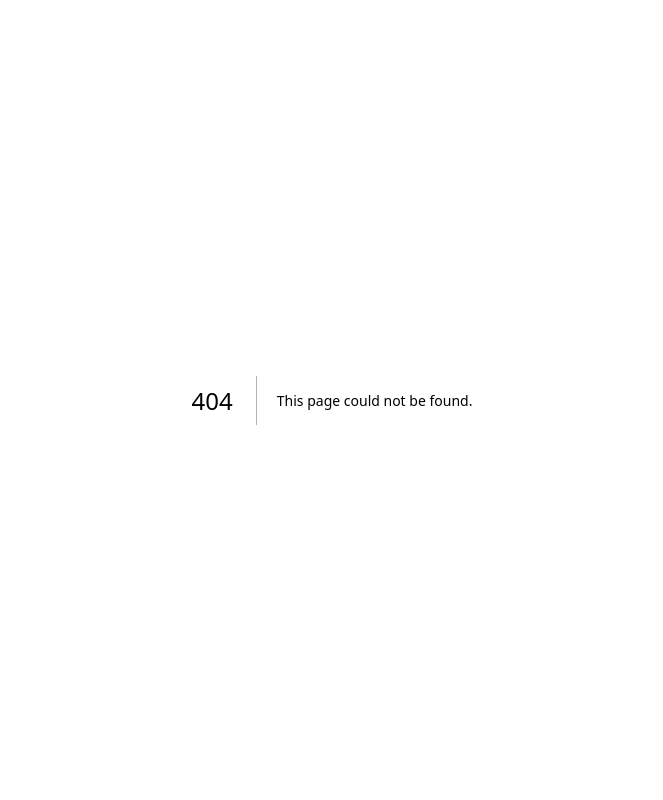
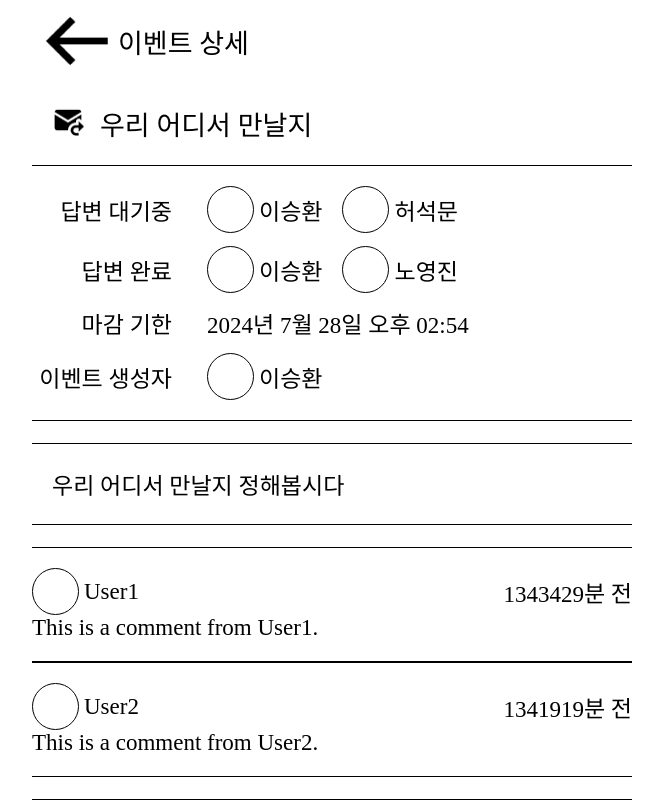
Before and after one commit to soma-baekgu/A-Maker-FE, a Next.js app: page /event/1/reply in a window 1280 px wide. Before the commit this address had no page. Shown: the whole page, without its empty margins (308-971 px from the left). Built offline with nearby package versions, Linux system fonts and the light colour scheme.

Commit message:
feat: 리플라이 이벤트 조회 페이지 ui 구현

```diff
--- /dev/null
+++ b/src/app/event/[id]/reply/page.module.css
@@ -0,0 +1,86 @@
+.page {
+    display: flex;
+    flex-direction: column;
+    overflow: auto;
+    gap: 22px;
+    height:100vh;
+}
+
+.title {
+    display: flex;
+    flex-direction: row;
+    gap: 16px;
+    margin: 0 20px;
+}
+
+.titleText {
+    font-size: 27px;
+}
+
+
+.info {
+    display: flex;
+    flex-direction: column;
+    padding: 0 20px;
+    gap: 13px;
+}
+
+.section {
+    border-top: 1px solid black;
+    border-bottom: 1px solid black;
+    padding: 20px 0;
+}
+
+
+.detailText {
+    font-size: 23px;
+    padding: 23px 20px;
+}
+
+.comment {
+    display: flex;
+    flex-direction: column;
+}
+
+.commentTitle {
+    display: flex;
+    flex-direction: row;
+    align-items: center;
+}
+
+.time {
+    text-align: right;
+    font-size: 23px;
+    flex: 1;
+}
+
+.content {
+    font-size: 23px;
+}
+
+.value {
+    display: flex;
+    flex-direction: row;
+    align-items: center;
+    gap: 35px;
+}
+
+.row {
+    display: flex;
+    flex-direction: row;
+    align-items: center;
+    font-size: 23px;
+    gap: 20px;
+}
+
+.description {
+    text-align: right;
+    width: 140px;
+    font-size: 23px;
+}
+
+.comments{
+    display: flex;
+    flex-direction: column;
+    flex: 1;
+}
--- /dev/null
+++ b/src/app/event/[id]/reply/page.tsx
@@ -0,0 +1,144 @@
+"use client";
+
+import styles from './page.module.css';
+import TopBar2 from "@/app/_component/TopBar2";
+import Image from "next/image";
+import Profile from "@/app/event/_component/Profile";
+import ReplyInput from "@/app/event/_component/ReplyInput";
+
+export default function Page() {
+    const options: Intl.DateTimeFormatOptions = {
+        year: 'numeric',
+        month: 'long',
+        day: 'numeric',
+        hour: '2-digit',
+        minute: '2-digit'
+    };
+
+    const dummy = {
+        "id": 1,
+        "eventTitle": "우리 어디서 만날지",
+        "eventDetails": "우리 어디서 만날지 정해봅시다",
+        "deadLine": "2024-07-28T14:54:43.526Z",
+        "notificationStartTime": "2024-07-28T14:54:43.527Z",
+        "notificationInterval": 15,
+        "eventCreator": {
+            "name": "이승환",
+            "email": "dltmd202@gmail.com",
+            "picture": "http://127.0.0.1/images/default_thumbnail.png"
+        },
+        "finishUser": [
+            {
+                "name": "이승환",
+                "email": "dltmd202@gmail.com",
+                "picture": "http://127.0.0.1/images/default_thumbnail.png"
+            },
+            {
+                "name": "노영진",
+                "email": "dltmd202@gmail.com",
+                "picture": "http://127.0.0.1/images/default_thumbnail.png"
+            }
+        ],
+        "waitingUser": [
+            {
+                "name": "이승환",
+                "email": "dltmd202@gmail.com",
+                "picture": "http://127.0.0.1/images/default_thumbnail.png"
+            },
+            {
+                "name": "허석문",
+                "email": "dltmd202@gmail.com",
+                "picture": "http://127.0.0.1/images/default_thumbnail.png"
+            }
+        ]
+    }
+
+    type Comment = {
+        img: string,
+        name: string,
+        time: Date,
+        content: string
+    }
+
+    const comments: Comment[] = [
+        {
+            img: "http://example.com/image1.png",
+            name: "User1",
+            time: new Date("2022-01-01T10:20:30Z"),
+            content: "This is a comment from User1."
+        },
+        {
+            img: "http://example.com/image2.png",
+            name: "User2",
+            time: new Date("2022-01-02T11:30:45Z"),
+            content: "This is a comment from User2."
+        }
+    ];
+
+    const timeAgo = (date: Date) => {
+        const now = new Date();
+        const diffInMilliseconds = now.getTime() - date.getTime();
+        const diffInMinutes = Math.floor(diffInMilliseconds / (1000 * 60));
+
+        return `${diffInMinutes}분 전`;
+    }
+
+    return (
+        <div className={styles.page}>
+            <TopBar2 title="이벤트 상세"/>
+            <div className={styles.title}>
+                <Image src="/icon/reply.png" alt="reply" width={32} height={32}/>
+                <div className={styles.titleText}>{dummy.eventTitle}</div>
+            </div>
+            <div className={`${styles.section} ${styles.info}`}>
+                <div className={styles.value}>
+                    <div className={styles.description}>답변 대기중</div>
+                    <div className={styles.row}>
+                        {dummy.waitingUser.map((user, index) => (
+                            <Profile key={index} name={user.name} img={user.picture}/>
+                        ))}
+                    </div>
+                </div>
+                <div className={styles.value}>
+                    <div className={styles.description}>답변 완료</div>
+                    <div className={styles.row}>
+                        {dummy.finishUser.map((user, index) => (
+                            <Profile key={index} name={user.name} img={user.picture}/>
+                        ))}
+                    </div>
+                </div>
+
+                <div className={styles.value}>
+                    <div className={styles.description}>마감 기한</div>
+                    <div className={styles.row}>{new Date(dummy.deadLine).toLocaleTimeString('ko-KR', options)}</div>
+                </div>
+
+                <div className={styles.value}>
+                    <div className={styles.description}>이벤트 생성자</div>
+                    <div className={styles.row}>
+                        <Profile name={dummy.eventCreator.name} img={dummy.eventCreator.picture}/>
+                    </div>
+                </div>
+
+            </div>
+            <div className={`${styles.detailText} ${styles.section}`}>{dummy.eventDetails}</div>
+            <div className={styles.comments}>
+                {
+                    comments.map((comment, index) => (
+                        <div key={index} className={`${styles.section} ${styles.comment}`}>
+                            <div className={styles.commentTitle}>
+                                <Profile name={comment.name} img={comment.img}/>
+                                <div className={styles.time}>{timeAgo(comment.time)}</div>
+                            </div>
+                            <div className={styles.content}>{comment.content}</div>
+                        </div>
+                    ))
+                }
+            </div>
+            <ReplyInput onSend={(msg: string) => {
+                console.log(msg);
+            }}/>
+        </div>
+    )
+        ;
+}
--- /dev/null
+++ b/src/app/event/_component/Profile.tsx
@@ -0,0 +1,15 @@
+import styles from './profile.module.css';
+
+type Props = {
+    name: string,
+    img: string
+}
+
+export default function Profile({name, img}: Props) {
+    return (
+        <div className={styles.component}>
+            <div className={styles.profileImg}></div>
+            <div className={styles.profileName}>{name}</div>
+        </div>
+    );
+}
--- /dev/null
+++ b/src/app/event/_component/ReplyInput.tsx
@@ -0,0 +1,35 @@
+'use client';
+
+import styles from './replyInput.module.css';
+import Image from "next/image";
+import {useState} from "react";
+
+type Props = {
+    onSend: (msg:string) => void
+}
+
+export default function ReplyInput({onSend}: Props) {
+    const [message, setMessage] = useState('');
+
+    const handleSend = () => {
+        onSend(message);
+        setMessage(''); // 메시지 전송 후 input 필드 초기화
+    }
+
+    const handleChange = (event: React.ChangeEvent<HTMLInputElement>) => {
+        setMessage(event.target.value);
+    }
+
+    const handleKeyPress = (event: React.KeyboardEvent) => {
+        if (event.key === 'Enter') {
+            handleSend();
+        }
+    }
+
+    return (
+        <div className={styles.component}>
+            <input className={styles.input} type="text" placeholder="답변을 입력하세요." onChange={handleChange} value={message} onKeyPress={handleKeyPress}/>
+            <div className={styles.sendButton} onClick={handleSend}>등록</div>
+        </div>
+    );
+}
--- /dev/null
+++ b/src/app/event/_component/profile.module.css
@@ -0,0 +1,17 @@
+.component{
+    display: flex;
+    flex-direction: row;
+    align-items: center;
+    gap: 5px;
+}
+
+.profileImg{
+    width: 45px;
+    aspect-ratio: 1;
+    border-radius: 50%;
+    border: 1px solid black;
+}
+
+.profileName{
+    font-size: 23px;
+}
--- /dev/null
+++ b/src/app/event/_component/replyInput.module.css
@@ -0,0 +1,27 @@
+.component {
+    padding: 11px 15px;
+    display: flex;
+    width: 100%;
+    flex-direction: row;
+    box-sizing: border-box;
+    border: 1px solid black;
+    align-items: center;
+}
+
+.input {
+    font-size: 23px;
+    display: flex;
+    align-content: center;
+    justify-content: center;
+    margin: 11px;
+    flex: 1;
+    outline: none;
+    border: none;
+}
+
+.sendButton {
+    font-size: 27px;
+    padding: 10px;
+    box-sizing: border-box;
+    border: 1px solid black;
+}
```
Also changed, not shown: public/icon/reply.png (added).
